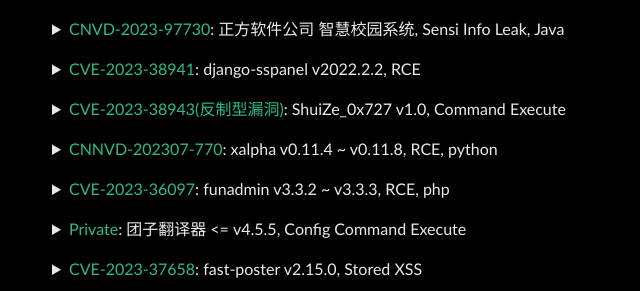
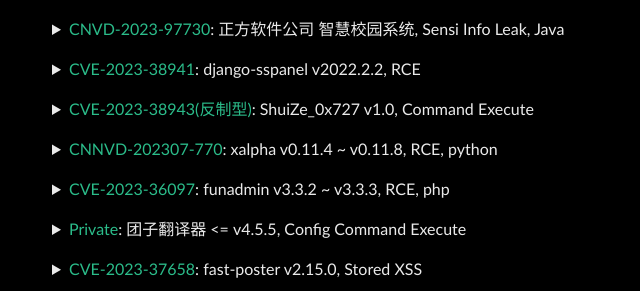
Before and after one commit to Leeyangee/leeyangee.github.io, a Jekyll site: the page built from _posts/1970-01-01-Common-Record.md, in a window 1280 px wide. Shown: the part 857-1148 px from the top of the page, without its empty margins (140-780 px from the left). Built offline with Jekyll 4.4.1, drawn with Linux system fonts in a browser that asks for light colours.

Commit message:
Update 1970-01-01-Common-Record.md

```diff
--- a/_posts/1970-01-01-Common-Record.md
+++ b/_posts/1970-01-01-Common-Record.md
@@ -65,7 +65,7 @@
 </details><p></p>
 
 <details>
-      <summary><font color="#2bbc8a">CVE-2023-38943(反制型漏洞)</font>: ShuiZe_0x727 v1.0, Command Execute</summary>
+      <summary><font color="#2bbc8a">CVE-2023-38943(反制型)</font>: ShuiZe_0x727 v1.0, Command Execute</summary>
       <pre><code>
 <a id="cve_addr">CVE-2023-38943</a>
 仓库地址: <a id="rep">https://github.com/0x727/ShuiZe_0x727</a>
```
